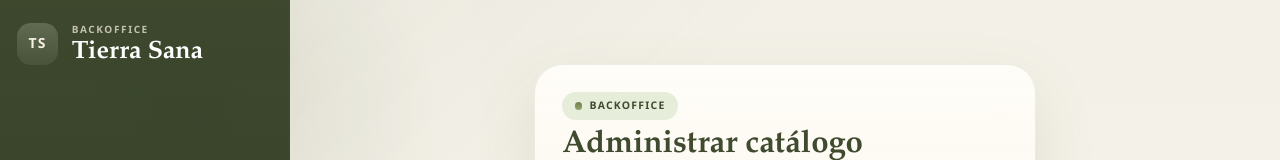
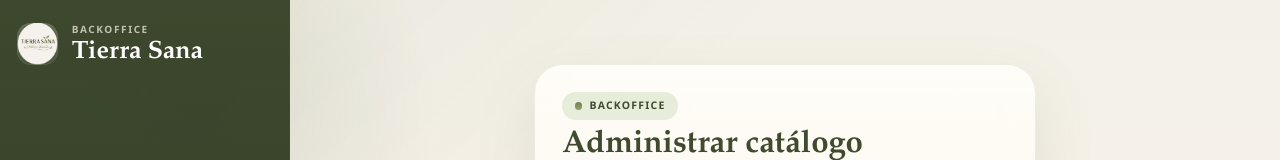
Before and after one commit to AlanTN13/tierrasanapedidos, a Next.js app: page /admin/login in a window 1280 px wide. Shown: the top 160 px of the page. Built offline with nearby package versions, Linux system fonts and the light colour scheme; no server answers.

Commit message:
feat: use brand logo in admin sidebar

```diff
--- a/app/admin/layout.tsx
+++ b/app/admin/layout.tsx
@@ -1,4 +1,5 @@
 import { Suspense, type ReactNode } from "react";
+import Image from "next/image";
 import { signOutAdmin } from "@/app/admin/actions";
 import { AdminNavLinks } from "@/components/admin/admin-nav-links";
 
@@ -9,7 +10,15 @@ export default function AdminLayout({ children }: { children: ReactNode }) {
       <div className="admin-shell__frame">
         <aside className="admin-sidebar">
           <div className="admin-sidebar__brand">
-            <div className="admin-sidebar__logo">TS</div>
+            <div className="admin-sidebar__logo">
+              <Image
+                src="/logo-tierra-sana-header.png"
+                alt="Logo Tierra Sana"
+                width={48}
+                height={48}
+                className="admin-sidebar__logo-image"
+              />
+            </div>
             <div>
               <p className="admin-sidebar__eyebrow">Backoffice</p>
               <h1 className="admin-sidebar__title">Tierra Sana</h1>
--- a/app/globals.css
+++ b/app/globals.css
@@ -441,14 +441,18 @@ input {
     display: flex;
     height: 3rem;
     width: 3rem;
+    overflow: hidden;
     align-items: center;
     justify-content: center;
     border-radius: 1rem;
     background: linear-gradient(180deg, rgba(221, 232, 207, 0.22), rgba(221, 232, 207, 0.08));
-    color: #f7f1e5;
-    font-size: 1rem;
-    font-weight: 800;
-    letter-spacing: 0.08em;
+    box-shadow: inset 0 0 0 1px rgba(221, 232, 207, 0.08);
+  }
+
+  .admin-sidebar__logo-image {
+    height: 100%;
+    width: 100%;
+    object-fit: cover;
   }
 
   .admin-sidebar__eyebrow {
```
